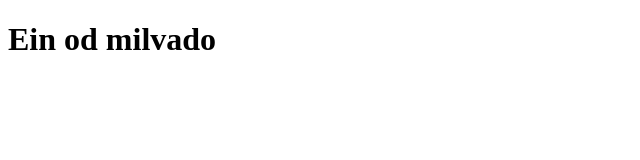
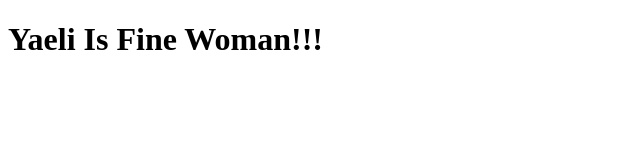
Before and after one commit to YL4279/test2, a plain HTML site: page index.html in a window 1280 px wide. Shown: the whole page, without its empty margins (0-640 px from the left). Drawn offline with Linux system fonts and the light colour scheme.

Commit message:
change H1 tag

```diff
--- a/index.html
+++ b/index.html
@@ -6,6 +6,6 @@
     <title>Document</title>
 </head>
 <body>
-    <h1>Ein od milvado</h1>
+    <h1>Yaeli Is Fine Woman!!!</h1>
 </body>
 </html>
```
